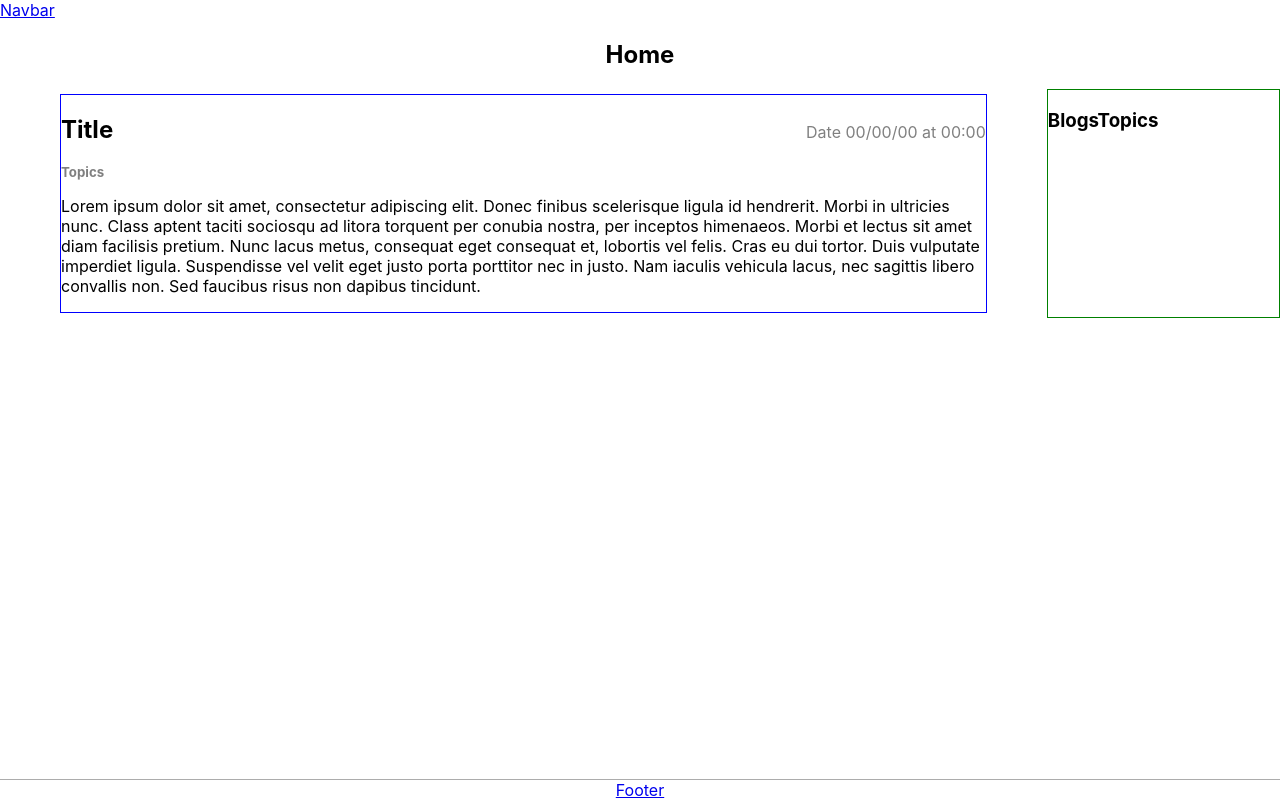
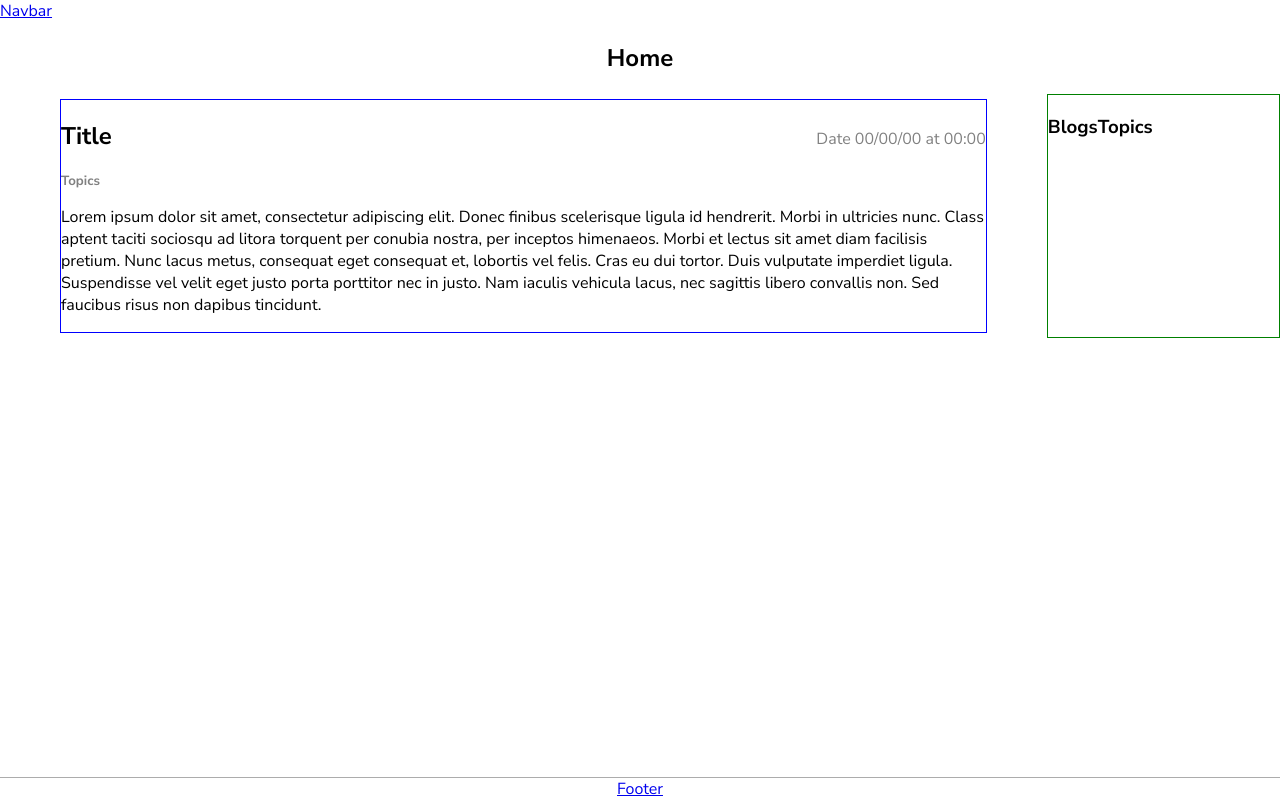
Before and after one commit to HugoDMiranda/Blog, a React (Create React App) app: page / in a window 1280 px wide. Built offline with nearby package versions, Linux system fonts and the light colour scheme.

Commit message:
Nunito Sans font added

```diff
--- a/public/index.html
+++ b/public/index.html
@@ -24,6 +24,13 @@
       work correctly both with client-side routing and a non-root public URL.
       Learn how to configure a non-root public URL by running `npm run build`.
     -->
+    <!-- Google font -->
+    <link rel="preconnect" href="https://fonts.googleapis.com" />
+    <link rel="preconnect" href="https://fonts.gstatic.com" crossorigin />
+    <link
+      href="https://fonts.googleapis.com/css2?family=Nunito+Sans:ital,opsz,wght@0,6..12,200..1000;1,6..12,200..1000&display=swap"
+      rel="stylesheet"
+    />
     <title>React App</title>
   </head>
   <body>
--- a/src/App.css
+++ b/src/App.css
@@ -3,6 +3,7 @@
   display: flex;
   align-items: center;
   flex-direction: column;
+  font-family: "Nunito Sans", sans-serif;
 
   .container {
     width: 100%;
```
